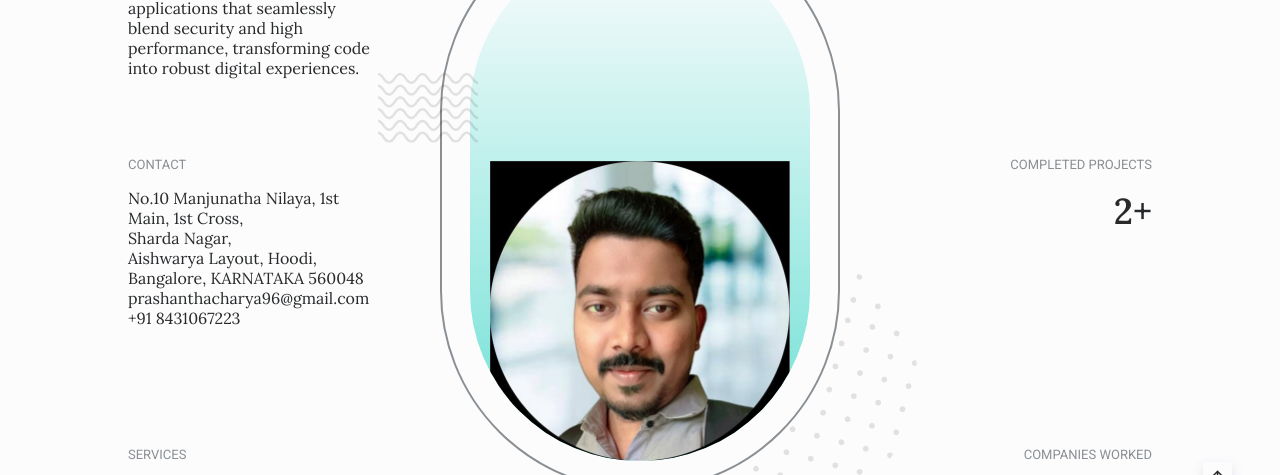
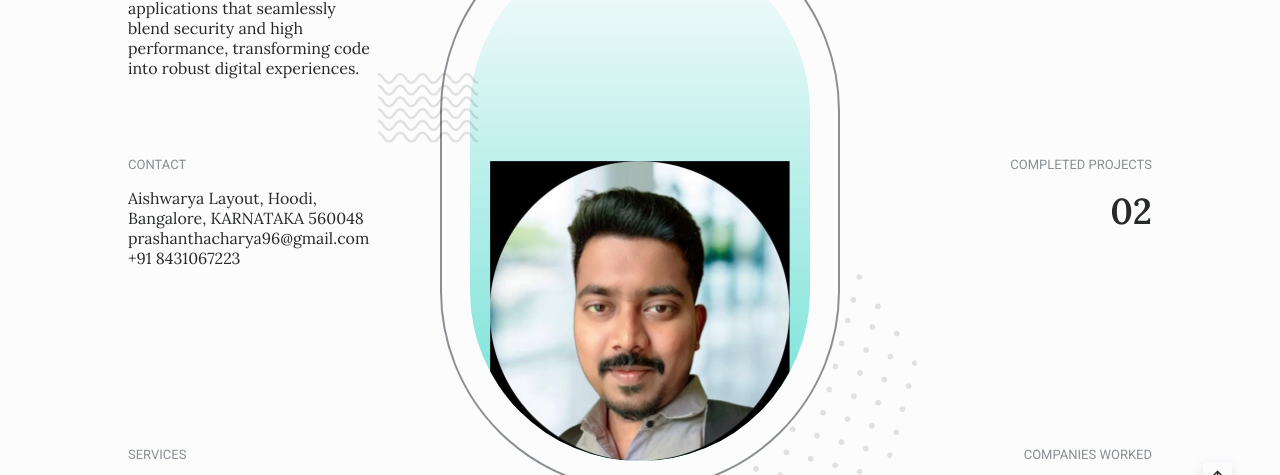
Before and after one commit to prashanth609/my_portfolio, a plain HTML site: page index.html in a window 1280 px wide. Shown: the part 549-1024 px from the top of the page. Drawn offline with nearby package versions, Linux system fonts and the light colour scheme.

Commit message:
Updated the code

```diff
--- a/index.html
+++ b/index.html
@@ -154,7 +154,7 @@ document.getElementById('contact-form').addEventListener('submit', function (e)
                             </h3>
 
                             <p class="home__info-description">
-                               No.10 Manjunatha Nilaya, 1st Main, 1st Cross,<br> Sharda Nagar,<br> Aishwarya Layout, Hoodi, Bangalore, KARNATAKA 560048 <br>
+                               Aishwarya Layout, Hoodi, Bangalore, KARNATAKA 560048 <br>
                                prashanthacharya96@gmail.com <br>
                                 +91 8431067223 <br>
                             </p>
@@ -190,7 +190,7 @@ document.getElementById('contact-form').addEventListener('submit', function (e)
                                 </h3>
 
                                 <p class="home__info-number">
-                                    2+
+                                    02
                                 </p>
                             </div>
 
```
